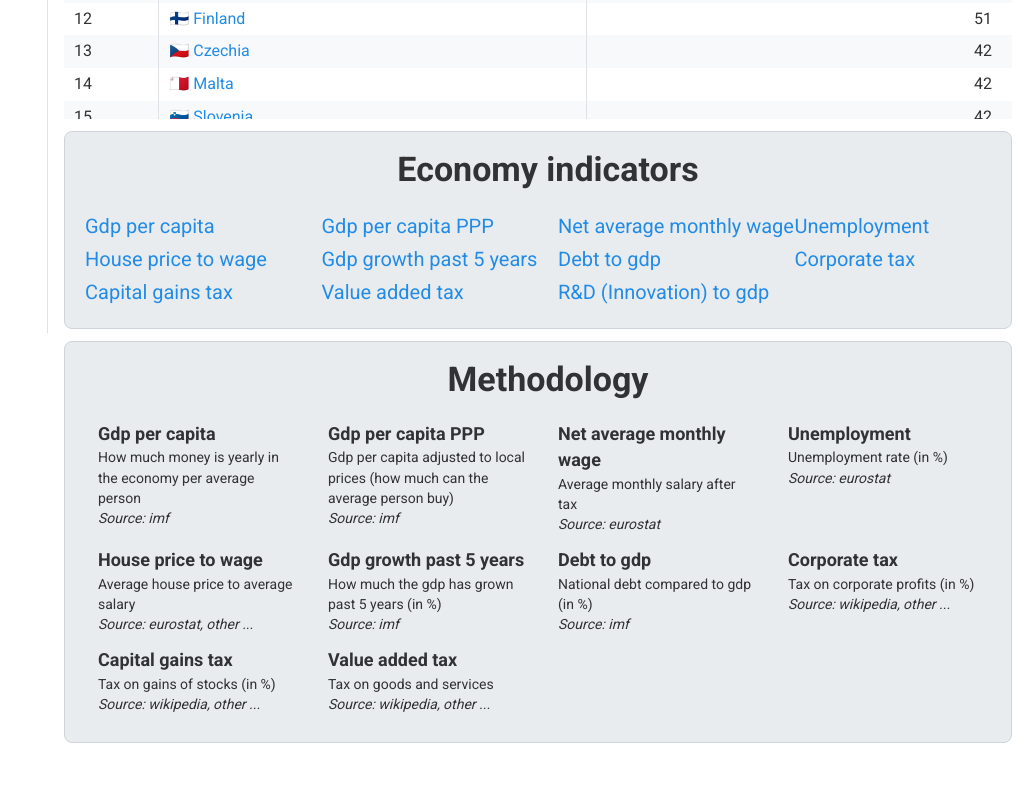
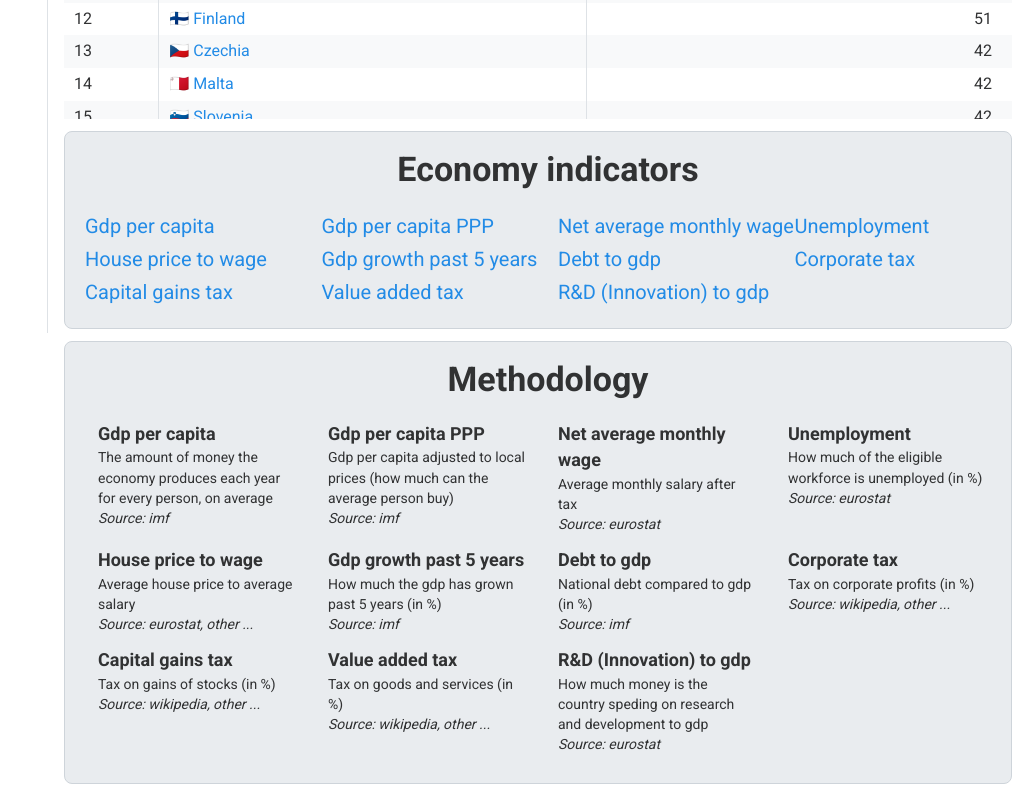
Before and after one commit to smravec/europe-in-data, a Next.js app: page /economy in a window 1280 px wide. Shown: the part 467-1267 px from the top of the page, without its empty margins (252-1280 px from the left). Before the commit the page ends 1226 px from the top, so only its background shows below. Built offline with nearby package versions, Linux system fonts and the light colour scheme.

Commit message:
Methodology fix

```diff
--- a/app/economy/page.tsx
+++ b/app/economy/page.tsx
@@ -11,7 +11,7 @@ export default function Economy(){
     const methodology =[
         [
             "Gdp per capita",
-            "How much money is yearly in the economy per average person",
+            "The amount of money the economy produces each year for every person, on average",
             "imf"
         ],
         [
@@ -26,7 +26,7 @@ export default function Economy(){
         ],
         [
             "Unemployment",
-            "Unemployment rate (in %)",
+            "How much of the eligible workforce is unemployed (in %)",
             "eurostat"
         ],
         [
@@ -56,8 +56,13 @@ export default function Economy(){
         ],
         [
             "Value added tax",
-            "Tax on goods and services",
+            "Tax on goods and services (in %)",
             "wikipedia, other ..."
+        ],
+        [
+            "R&D (Innovation) to gdp",
+            "How much money is the country speding on research and development to gdp",
+            "eurostat"
         ]
     ]
 
```
